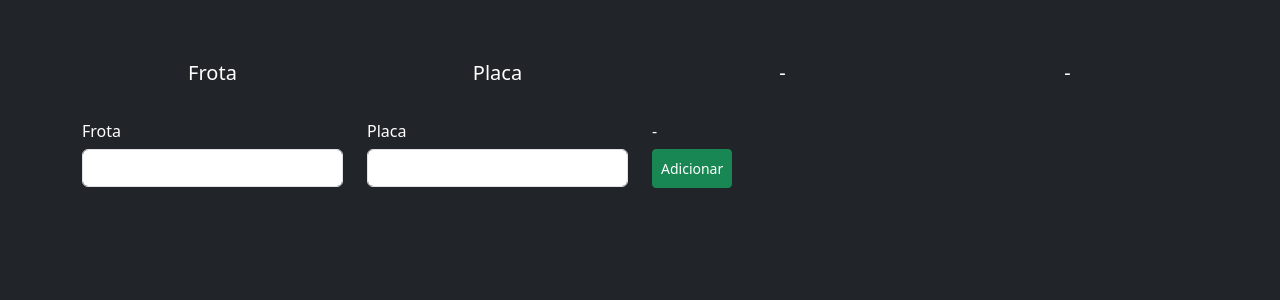
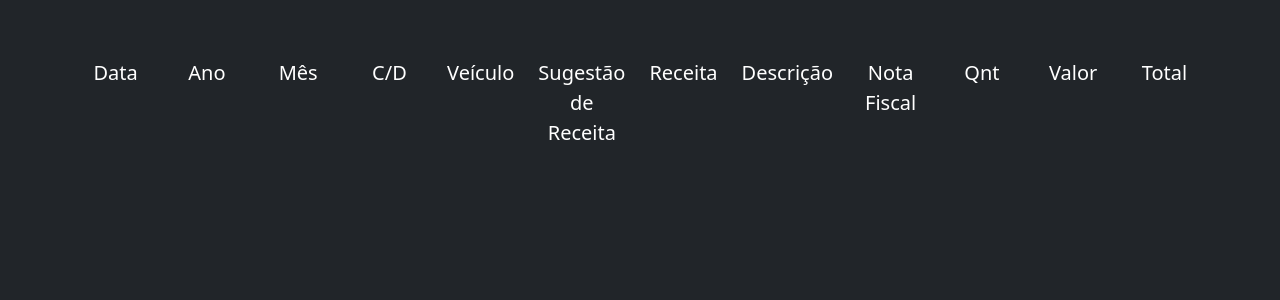
Before and after one commit to guilhermebonald/app_intel_frota, a Flask app: page / in a window 1280 px wide. Shown: the part 40-340 px from the top of the page. Run offline with Flask 3, Linux system fonts and the light colour scheme; data that the repository does not hold is empty; some libraries are stand-ins or nearby versions.

Commit message:
Add changes

```diff
--- a/main.py
+++ b/main.py
@@ -23,10 +23,9 @@ def create_app():
     # * HOME
     @app.route("/")
     def home_page():
-        form = validations.AddValidate()
         # return list with data from DataBase
-        data = mongo_connect.Db_Cars().get_data()
-        return render_template("pages/registro.html", items=data, form=form)
+        data = mongo_connect.Db_Register().get_data()
+        return render_template("pages/registro.html", items=data)
 
     # * REGISTRO
     @app.route("/veiculos")
@@ -55,9 +54,9 @@ def create_app():
             add.add_to_db(frota=int(frota), placa=str(plate))
 
             # returning to "home_page" after to add itens in table with the list.
-            return redirect(url_for("home_page"))
+            return redirect(url_for("veiculos"))
         else:
-            return redirect(url_for("home_page"))
+            return redirect(url_for("veiculos"))
 
     # POST to update item in list / GET to access update page.
     # * UPDATE
@@ -86,7 +85,7 @@ def create_app():
                 old_frota, new_frota, old_plate, new_plate)
 
             # Redirect to page
-            return redirect(url_for("home_page"))
+            return redirect(url_for("veiculos"))
 
         # 1° - This is accessed from home page
         elif request.method == "GET":
@@ -97,7 +96,7 @@ def create_app():
     @app.route("/deletar/<id>", methods=["GET", "POST"])
     def delete(id):
         mongo_connect.Db_Cars().delete_data(id)
-        return redirect(url_for('home_page'))
+        return redirect(url_for('veiculos'))
 
     # Main execute
     if __name__ == "__main__":
--- a/modules/mongo_connect.py
+++ b/modules/mongo_connect.py
@@ -61,8 +61,14 @@ class Db_Register:
         pass
 
     # * Function to get data fro MongoDB. Return [{}]
-    def get_data():
+    def get_data(self):
         data = []
         for i in register.find():
             data.append(i)
         return data
+
+
+# tests
+# data = Db_Register.get_data()
+# for i in data:
+#     print(i['data'])
--- a/templates/elements/navbar.html
+++ b/templates/elements/navbar.html
@@ -1,9 +1,11 @@
 <!-- Nav tabs -->
 <ul class="nav nav-pills justify-content-center mb-5">
-    <li class="nav-item">
-      <a class="nav-link active" aria-current="page" href="{{url_for('home_page')}}">Registro</a>
-    </li>
-    <li class="nav-item">
-      <a class="nav-link" href="{{url_for('veiculos')}}">Veículos</a>
-    </li>
-  </ul>
+  <li class="nav-item">
+    <a class="nav-link {% if request.path == url_for('home_page') %}active{% endif %}" aria-current="page"
+      href="{{url_for('home_page')}}">Registro</a>
+  </li>
+  <li class="nav-item">
+    <a class="nav-link {% if request.path == url_for('veiculos') %}active{% endif %}"
+      href="{{url_for('veiculos')}}">Veículos</a>
+  </li>
+</ul>
--- a/templates/pages/registro.html
+++ b/templates/pages/registro.html
@@ -4,40 +4,91 @@
 <!-- Table -->
 <div class="container text-center">
     <div class="row align-items-start">
+        <!-- !> Data -->
         <div class="col all-col">
-            Frota
+            Data
             {% for i in items %}
-            <h4 class="title table mt-4">{{ i.frota }}</h4>
+            <h4 class="title table mt-4">{{ i.data }}</h4>
             {% endfor %}
         </div>
+        <!-- !> Year -->
         <div class="col all-col">
-            Placa
+            Ano
             {% for i in items %}
-            <h4 class="title table mt-4">{{ i.placa }}</h4>
+            <h4 class="title table mt-4">{{ i.ano }}</h4>
             {% endfor %}
         </div>
+        <!-- !> Month -->
         <div class="col all-col">
-            -
+            Mês
             {% for i in items %}
-            <form action="{{ url_for('update', id=i._id) }}">
-                {{ form.csrf_token }}
-                {{ form.edit_btn(class_="btn btn-info btn-sm edit-btn") }}
-            </form>
+            <h4 class="title table mt-4">{{ i.mes }}</h4>
             {% endfor %}
         </div>
+        <!-- !> Transaction -->
         <div class="col all-col">
-            -
+            C/D
             {% for i in items %}
-            <form action="{{ url_for('delete', id=i._id) }}">
-                {{ form.csrf_token }}
-                {{ form.delete_btn(class_="btn btn-danger btn-sm delete-btn") }}
-            </form>
+            <h4 class="title table mt-4">{{ i.transacao }}</h4>
+            {% endfor %}
+        </div>
+        <!-- !> Vehicle -->
+        <div class="col all-col">
+            Veículo
+            {% for i in items %}
+            <h4 class="title table mt-4">{{ i.veiculo }}</h4>
+            {% endfor %}
+        </div>
+        <!-- !> Recipe Suggestion -->
+        <div class="col all-col">
+            Sugestão de Receita
+            {% for i in items %}
+            <h4 class="title table mt-4">{{ i.sug_receita }}</h4>
+            {% endfor %}
+        </div>
+        <!-- !> Recipe -->
+        <div class="col all-col">
+            Receita
+            {% for i in items %}
+            <h4 class="title table mt-4">{{ i.receita }}</h4>
+            {% endfor %}
+        </div>
+        <!-- !> Description -->
+        <div class="col all-col">
+            Descrição
+            {% for i in items %}
+            <h4 class="title table mt-4">{{ i.descricao }}</h4>
+            {% endfor %}
+        </div>
+        <!-- !> NF -->
+        <div class="col all-col">
+            Nota Fiscal
+            {% for i in items %}
+            <h4 class="title table mt-4">{{ i.nf }}</h4>
+            {% endfor %}
+        </div>
+        <!-- !> Amount -->
+        <div class="col all-col">
+            Qnt
+            {% for i in items %}
+            <h4 class="title table mt-4">{{ i.quantidade }}</h4>
+            {% endfor %}
+        </div>
+        <!-- !> Value -->
+        <div class="col all-col">
+            Valor
+            {% for i in items %}
+            <h4 class="title table mt-4">{{ i.valor }}</h4>
+            {% endfor %}
+        </div>
+        <!-- !> Total -->
+        <div class="col all-col">
+            Total
+            {% for i in items %}
+            <h4 class="title table mt-4">{{ i.valor }}</h4>
             {% endfor %}
         </div>
     </div>
 </div>
 
-<!-- Form -->
-{% include 'elements/add_form.html' %}
-
 {% endblock %}
```
